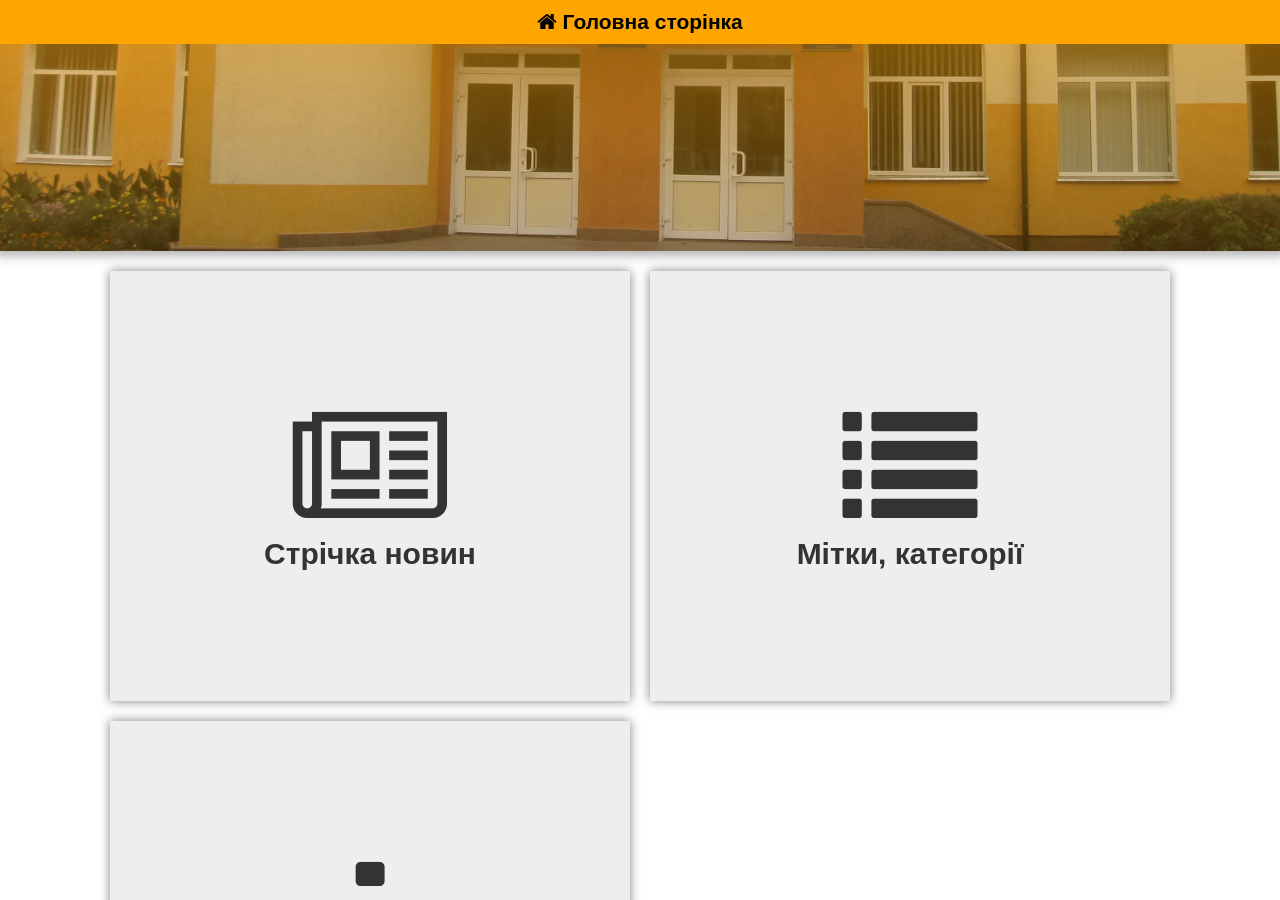
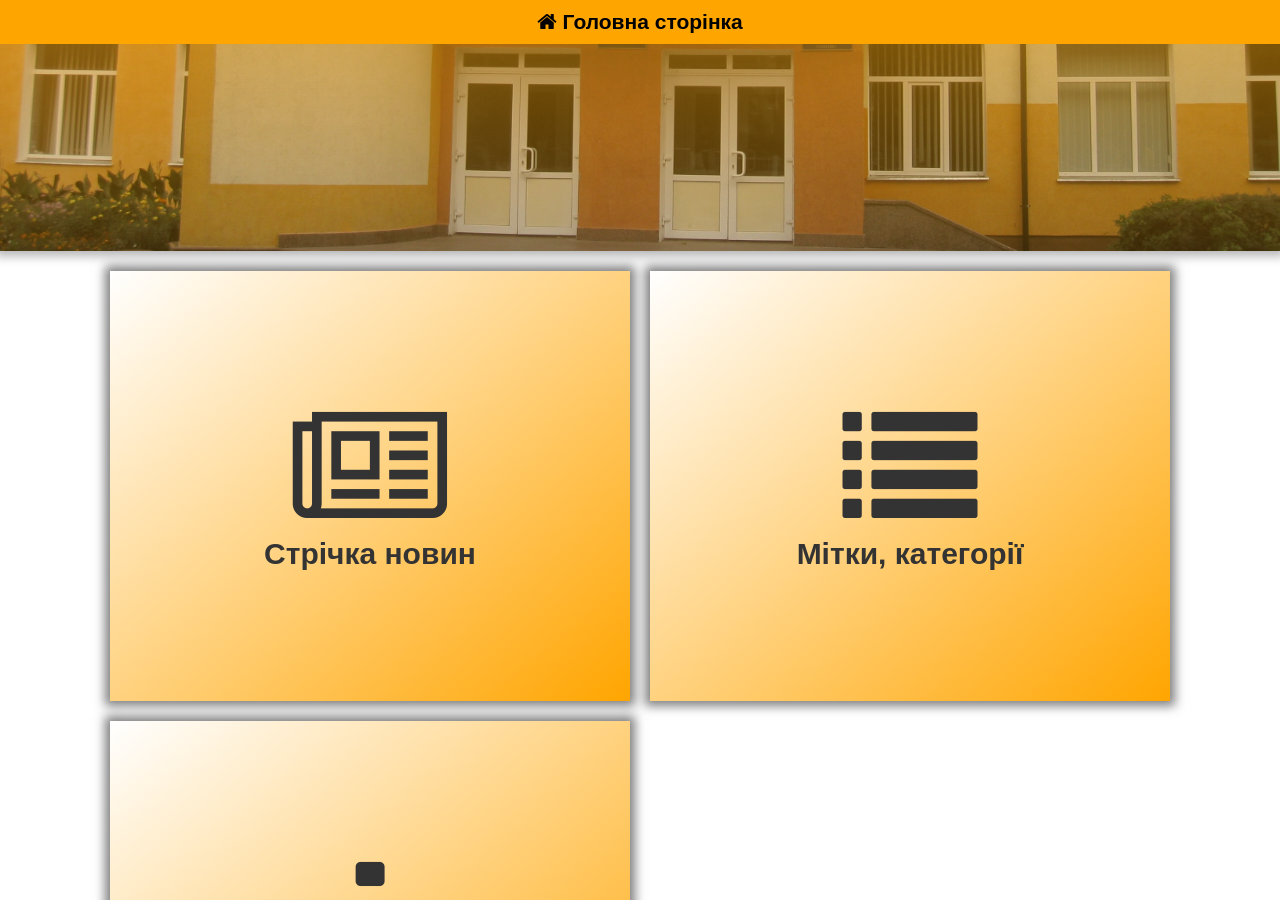
Before and after one commit to classblog/classblog.github.io, a Jekyll site: the page built from index.md, in a window 1280 px wide and 900 px high, scrolled down 432 px. Built offline with Jekyll 4.4.1, drawn with Linux system fonts in a browser that asks for light colours.

Commit message:
Changed UI

```diff
--- a/styles/base.sass
+++ b/styles/base.sass
@@ -80,13 +80,13 @@ aside.content
     flex-wrap: wrap
     height: 100vh
     li
-      box-shadow: 0 0 10px rgba(0,0,0,0.5)
+      box-shadow: 0 0 10px 5px rgba(0,0,0,0.5)
       width: calc(50% - 20px)
       display: flex
       flex-wrap: wrap
       align-items: center
       justify-content: center
-      background-color: #eee
+      background-image: linear-gradient(to right bottom, #fff, orange)
       margin: 10px
       a
         font:
```
Also changed, not shown: 2 other files.
